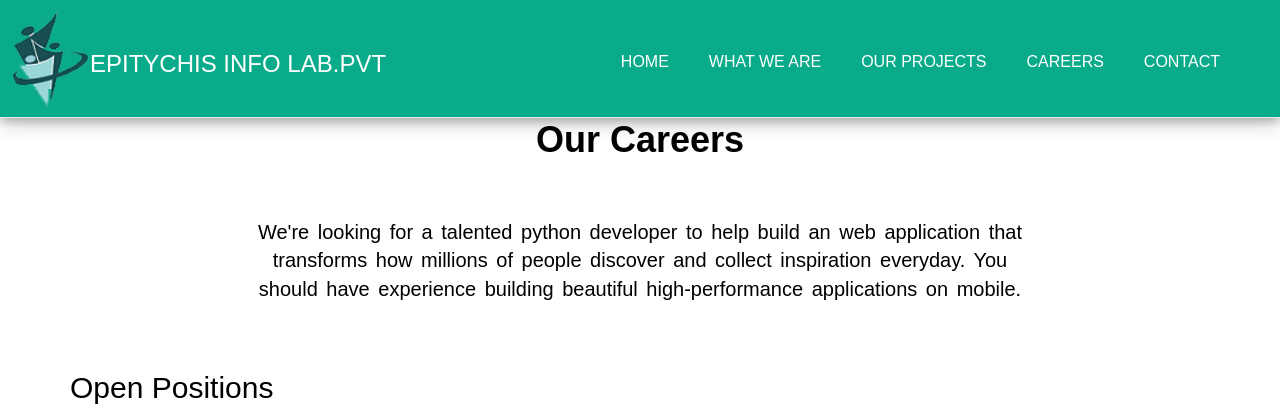
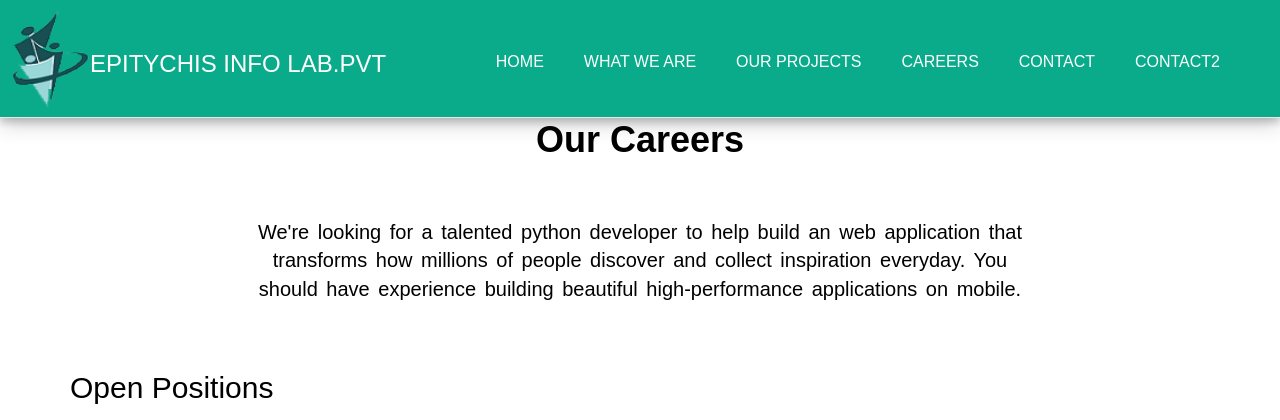
Before and after one commit to subbaraop119/testproj2, a Django app: page /careers/ in a window 1280 px wide. Shown: the top 420 px of the page. Run offline with Django 3.2, Linux system fonts and the light colour scheme; data comes from the database, SQL or seed files in the repository; both versions use the stored data as it was after the commit; some libraries are stand-ins or nearby versions.

Commit message:
second commit

```diff
--- a/myappstaticfiles/views.py
+++ b/myappstaticfiles/views.py
@@ -1,8 +1,10 @@
 # -*- coding: utf-8 -*-
 from __future__ import unicode_literals
+
 import requests
+from django.conf import settings
+# from django.contrib.sites import requests
 
-from django.conf import settings
 from django.utils import timezone
 #import mammoth
 from django.shortcuts import render
@@ -29,7 +31,7 @@ def home(request):
         From_mail=settings.EMAIL_HOST_USER
         to_list=[email]
         send_mail(subject,email_message,From_mail,to_list,fail_silently=False)
-        res=requests.post('https://textbelt.com/text', {
+        res =  requests.post('https://textbelt.com/text', {
             'phone': mobn,
             'message': 'Hello world',
             'key': 'textbelt',
--- a/templates/careers.html
+++ b/templates/careers.html
@@ -147,6 +147,7 @@
                 <li><a href="/ourprojects">OUR PROJECTS</a></li>
                 <li><a href="/careers">CAREERS</a></li>
                 <li><a href="#myFooter">CONTACT</a></li>
+                <li><a href="#myFooter">CONTACT2</a></li>
             </ul>
         </div><!--/.nav-collapse -->
     </div>
--- a/templates/nav.html
+++ b/templates/nav.html
@@ -28,4 +28,4 @@
           </div><!--/.nav-collapse -->
       </div>
 </nav>
-{% endblock %}
+{% endblock %}x
```
Also changed, not shown: db.sqlite3.
